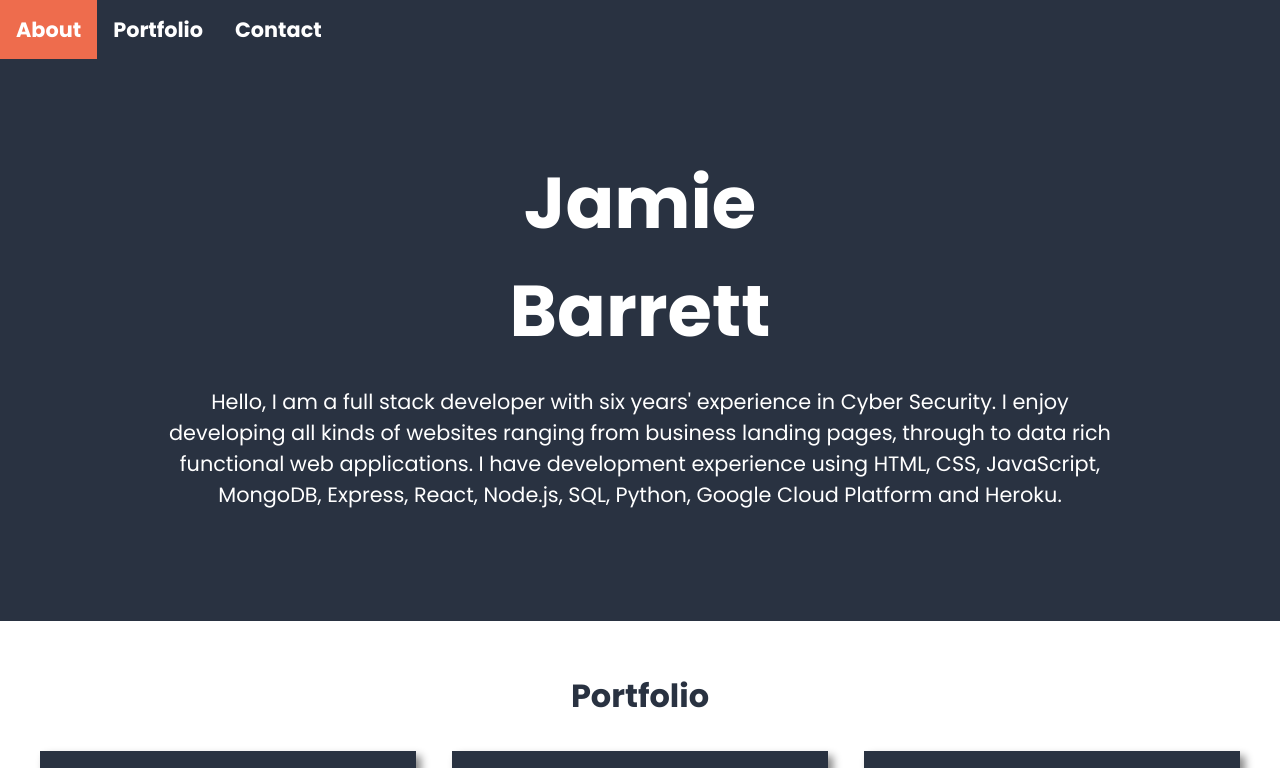
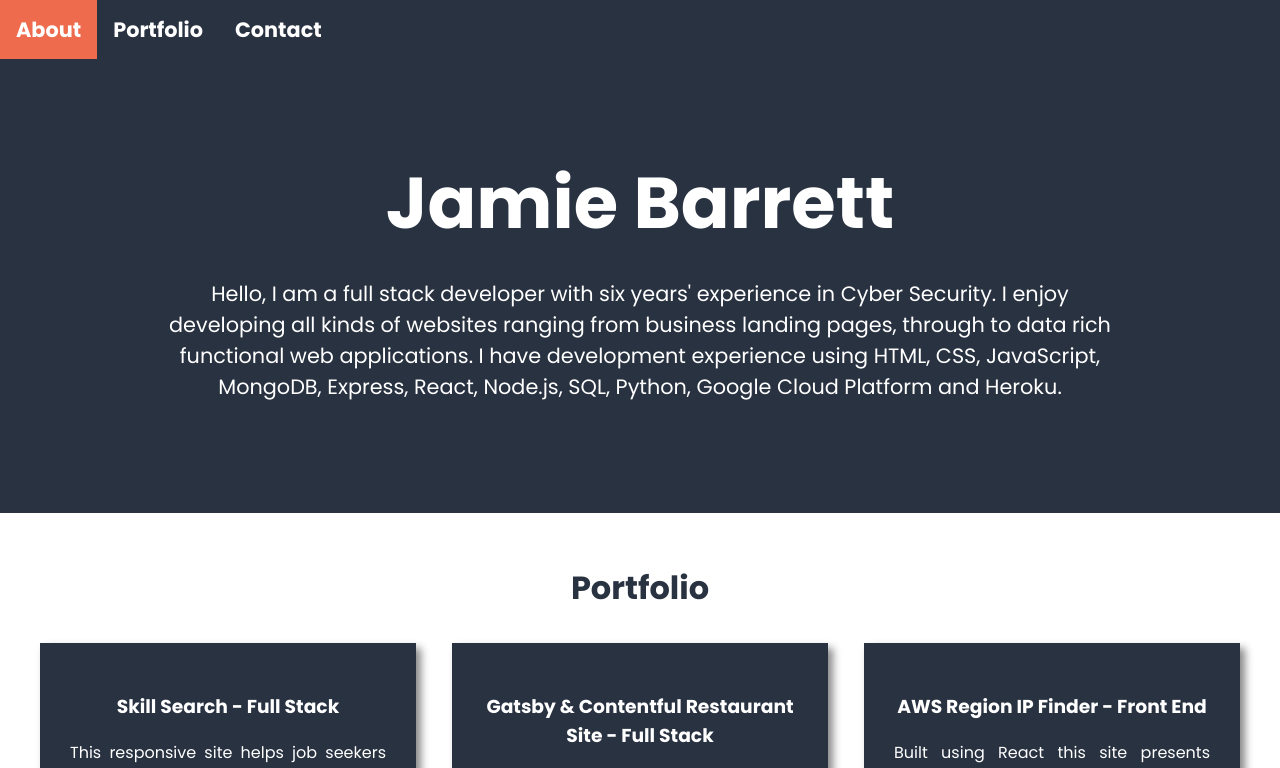
Before and after one commit to jb-0/site-react, a React (Create React App) app in the folder frontend/: page / in a window 1280 px wide. Shown: the top 768 px of the page. Built offline with nearby package versions, Linux system fonts and the light colour scheme; no server answers.

Commit message:
Removed name animation

```diff
--- a/frontend/src/components/home/Intro.jsx
+++ b/frontend/src/components/home/Intro.jsx
@@ -2,24 +2,9 @@ import React, { useRef } from 'react';
 import '../../styles/Intro.css';
 
 function Intro() {
-  const firstName = 'Jamie';
-  const lastName = 'Barrett';
-
-  const firstNameSpans = firstName.split('').map((letter, index) => {
-    return (<><span
-      className="first-name"
-      style={{ 'animation-delay': `${index * 150}ms` }}
-    >
-      {letter}
-    </span>{letter === ' ' ? <br></br> : null}</>
-    )
-  });
-
-  const fullName = <>{firstNameSpans}<br/><span className="last-name">{lastName}</span></>
-
   return (
     <div className="intro" id="about">
-      <h1>{fullName}</h1>
+      <h1>Jamie Barrett</h1>
 
       <p>
         Hello, I am a full stack developer with six years' experience in Cyber
--- a/frontend/src/styles/Intro.css
+++ b/frontend/src/styles/Intro.css
@@ -9,33 +9,3 @@
   padding: 90px 12.5%;
   font-size: 1.3rem;
 }
-
-.first-name {
-  animation-name: firstNameAnimation;
-  animation-duration: 2s;
-  display: inline-block;
-}
-
-.last-name {
-  animation-name: lastNameAnimation;
-  animation-duration: 3s;
-  display: inline-block;
-}
-
-@keyframes firstNameAnimation {
-  0% {
-    transform: translateY(-200%);
-  }
-  100% {
-    transform: translateY(0);
-  }
-}
-
-@keyframes lastNameAnimation {
-  0% {
-    transform: translateX(-200%);
-  }
-  100% {
-    transform: translateX(0);
-  }
-}
```
